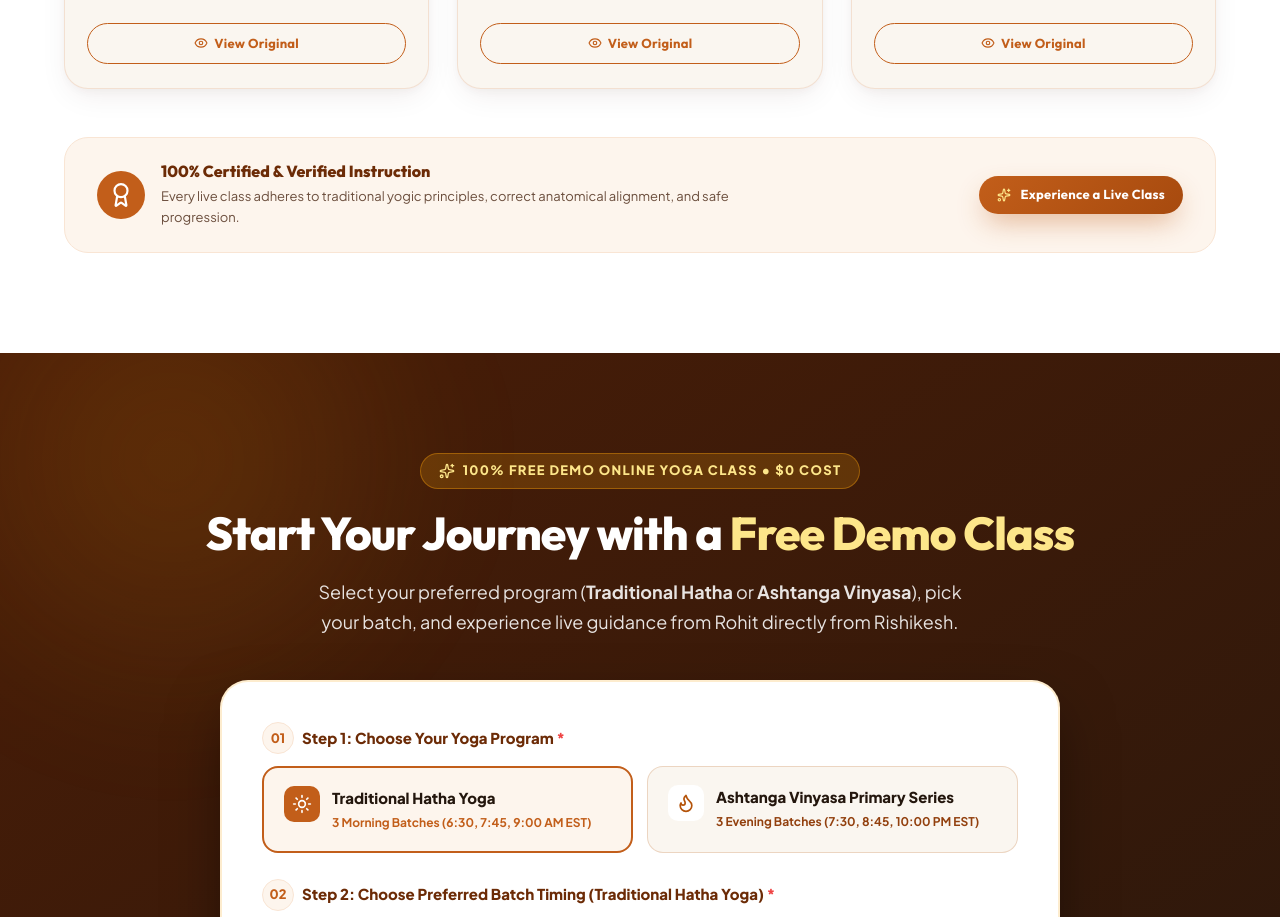
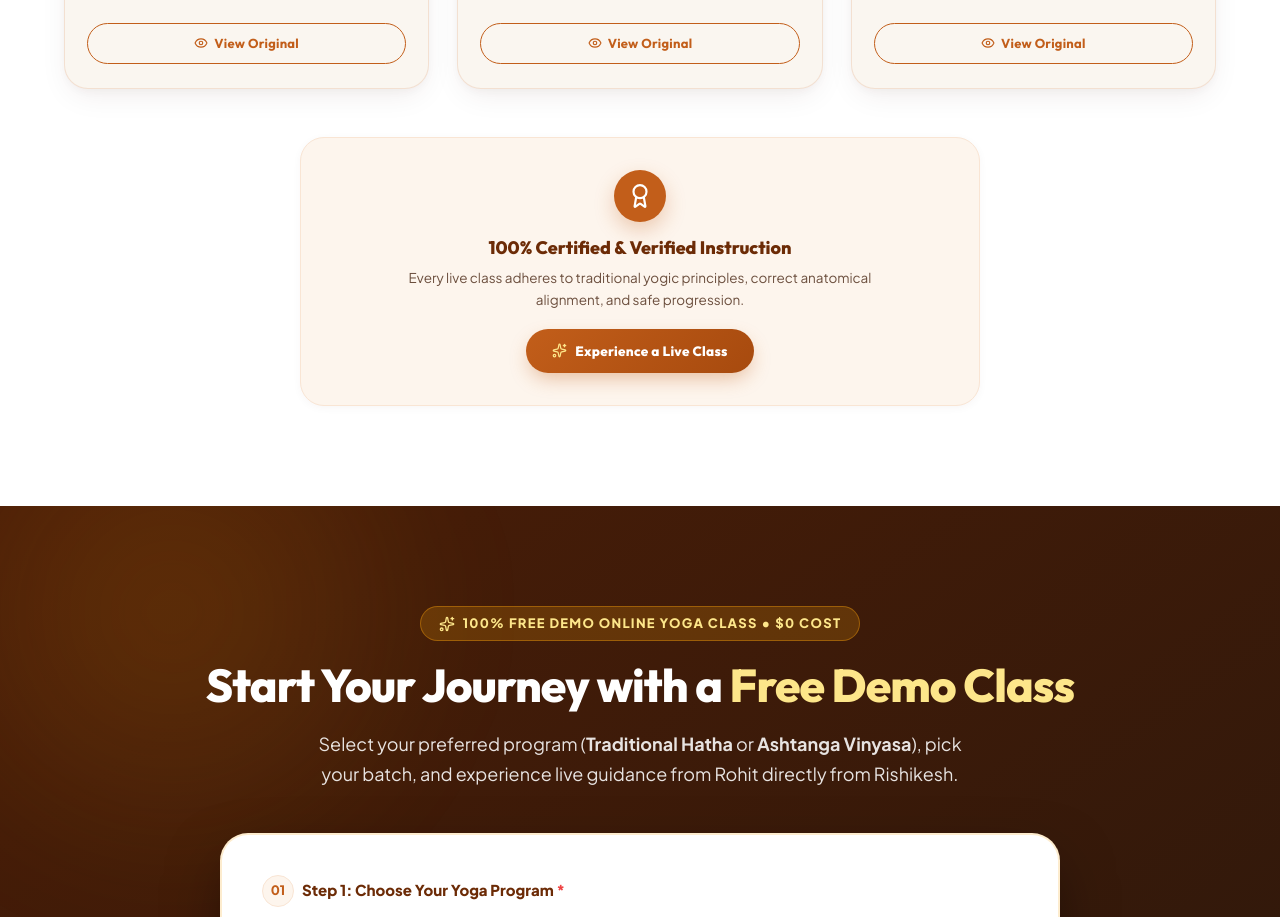
Before and after one commit to rpkivines1-dev/yoga-with-rohit, a React (Vite) app: page / in a window 1280 px wide. Shown: the part 4800-5717 px from the top of the page. Built offline with nearby package versions, Linux system fonts and the light colour scheme; a web font is replaced by a local one.

Commit message:
100% Certified & Verified Instruction aling

```diff
--- a/src/components/home/CertificatesSection.jsx
+++ b/src/components/home/CertificatesSection.jsx
@@ -211,54 +211,86 @@ export default function CertificatesSection() {
           ))}
         </div>
 
-        {/* Trust Badges Strip with Symmetrical Spacing */}
+        {/* Trust Badges Card Centered */}
         <div
+          className="cert-trust-card"
           style={{
+            maxWidth: '680px',
+            margin: '0 auto',
             backgroundColor: 'var(--primary-50)',
             borderRadius: '24px',
-            padding: '24px 32px',
-            border: '1px solid var(--primary-100)',
+            padding: '32px 28px',
+            border: '1.5px solid var(--primary-100)',
+            boxShadow: 'var(--shadow-sm)',
             display: 'flex',
+            flexDirection: 'column',
             alignItems: 'center',
-            justifyContent: 'space-between',
-            flexWrap: 'wrap',
-            gap: '20px',
-            textAlign: 'left',
+            justifyContent: 'center',
+            textAlign: 'center',
           }}
-          className="cert-trust-strip"
         >
-          <div style={{ display: 'flex', alignItems: 'center', gap: '16px', maxWidth: '680px' }}>
+          {/* Centered Badge Icon */}
           <div
+            className="cert-trust-icon"
             style={{
-                width: '48px',
-                height: '48px',
+              width: '52px',
+              height: '52px',
               borderRadius: '50%',
               backgroundColor: 'var(--primary)',
               color: '#FFFFFF',
               display: 'flex',
               alignItems: 'center',
               justifyContent: 'center',
+              boxShadow: '0 8px 20px rgba(194, 94, 26, 0.28)',
+              marginBottom: '14px',
               flexShrink: 0,
             }}
           >
             <Award size={26} />
           </div>
-            <div>
-              <h4 style={{ fontSize: '16px', fontWeight: 800, color: 'var(--primary-dark)', margin: 0 }}>
+
+          {/* Centered Text Content */}
+          <div style={{ maxWidth: '520px', margin: '0 auto 18px' }}>
+            <h4
+              style={{
+                fontSize: '18px',
+                fontWeight: 800,
+                color: 'var(--primary-dark)',
+                margin: '0 0 8px',
+                lineHeight: 1.3,
+              }}
+            >
               100% Certified & Verified Instruction
             </h4>
-              <p style={{ fontSize: '13px', color: 'var(--text-muted)', margin: '4px 0 0' }}>
+            <p
+              style={{
+                fontSize: '13.5px',
+                color: 'var(--text-muted)',
+                margin: 0,
+                lineHeight: 1.6,
+              }}
+            >
               Every live class adheres to traditional yogic principles, correct anatomical alignment, and safe progression.
             </p>
           </div>
-          </div>
 
+          {/* Centered CTA Button */}
           <a
             href="#free-demo"
-            className="btn btn-primary btn-sm"
-            style={{ flexShrink: 0 }}
+            className="btn btn-primary btn-sm cert-trust-btn"
+            style={{
+              display: 'inline-flex',
+              alignItems: 'center',
+              justifyContent: 'center',
+              gap: '8px',
+              padding: '11px 26px',
+              fontSize: '13.5px',
+              fontWeight: 800,
+              boxShadow: '0 8px 20px -4px rgba(194, 94, 26, 0.4)',
+              borderRadius: '9999px',
+            }}
           >
-            <Sparkles size={14} style={{ color: '#FDE68A' }} />
+            <Sparkles size={15} style={{ color: '#FDE68A' }} />
             <span>Experience a Live Class</span>
           </a>
         </div>
@@ -424,10 +456,14 @@ export default function CertificatesSection() {
           .cert-grid-3 {
             grid-template-columns: 1fr !important;
           }
-          .cert-trust-strip {
-            flex-direction: column !important;
-            align-items: center !important;
-            text-align: center !important;
+          .cert-trust-card {
+            padding: 24px 16px !important;
+            border-radius: 20px !important;
+          }
+          .cert-trust-btn {
+            width: 100% !important;
+            max-width: 320px !important;
+            margin: 0 auto !important;
           }
         }
       `}</style>
```
Also changed, not shown: 3 other files (tests, documents, lock files or other folders). Lines whose indentation alone changed are shown as unchanged.
